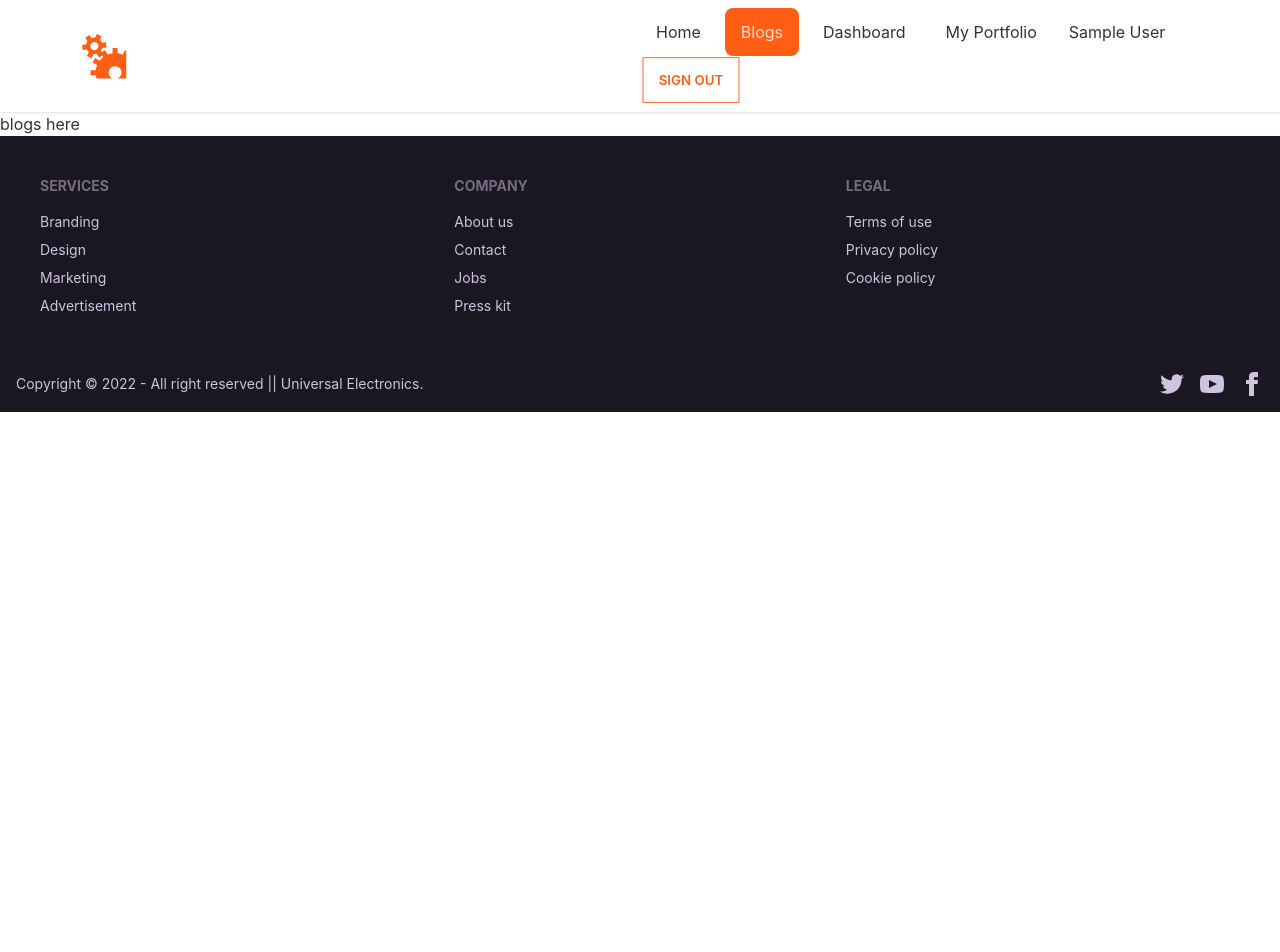
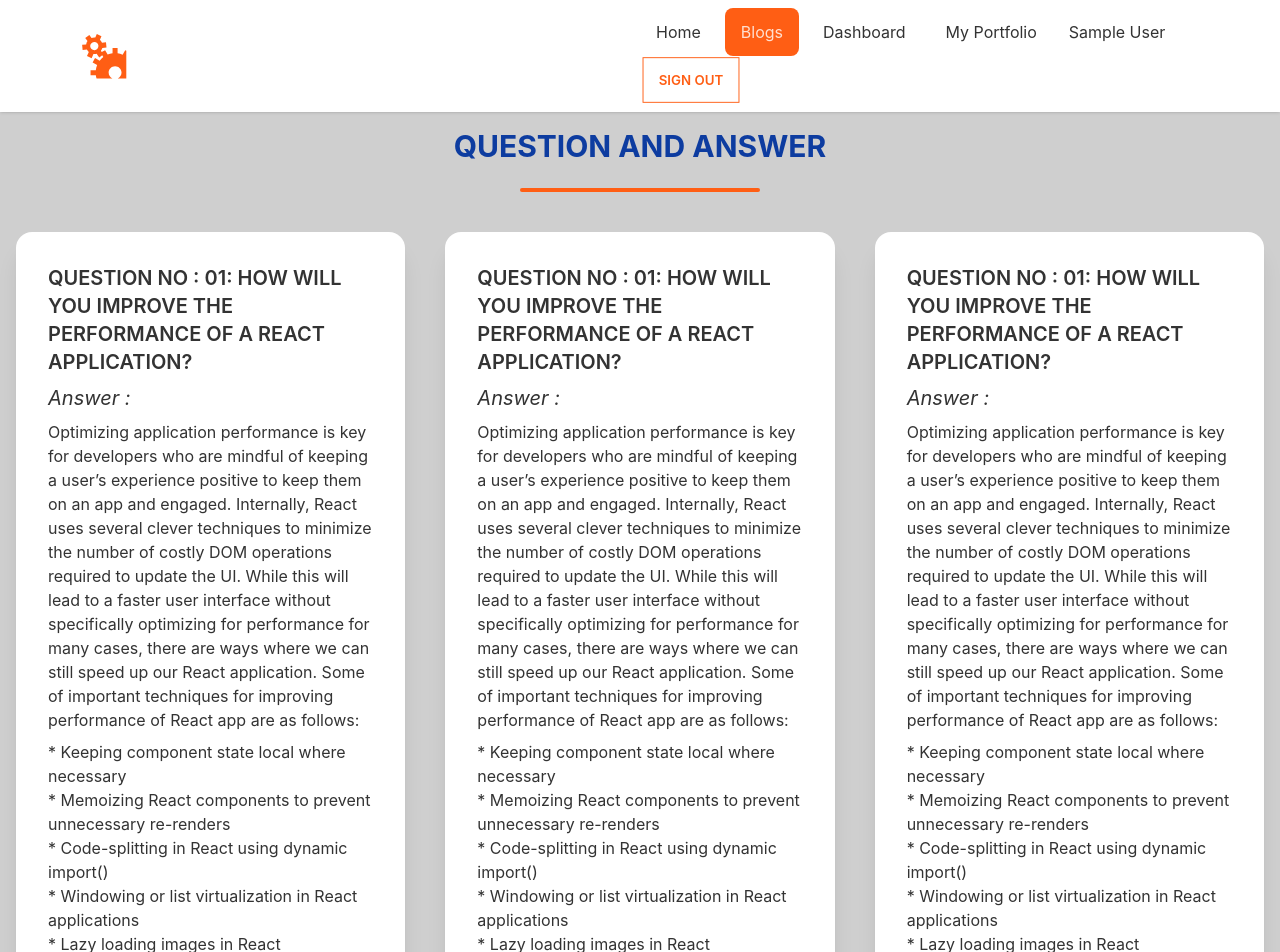
Before and after one commit to Shubratokumar/manufacturer-website-client-side, a React (Create React App) app: page /blogs in a window 1280 px wide. Shown: the top 952 px of the page. Before the commit the page ends 800 px from the top, so only its background shows below. Built offline with nearby package versions, Linux system fonts and the light colour scheme; no server answers; sample sign-in values are in the browser's storage.

Commit message:
Blogs section added

```diff
--- a/src/Pages/Blogs/BLogs.js
+++ b/src/Pages/Blogs/BLogs.js
@@ -2,9 +2,104 @@ import React from 'react';
 
 const BLogs = () => {
     return (
-        <div>
-            blogs here
-        </div>
+        <section className='bg-base-300 p-4'>
+            <h2 className='text-3xl font-bold text-secondary text-center uppercase '> question and answer </h2>
+            <div class="flex mt-6 justify-center">
+                <div class="w-60 h-1 rounded-full bg-primary inline-flex"></div>
+            </div>
+            <div className='grid sm:grid-cols-1 md:grid-cols-2 lg:grid-cols-3 gap-10 mt-10' >
+                <div className="card lg:max-w-lg bg-base-100 shadow-xl mb-20">
+                    <div className="card-body ">
+                        <h2 className="card-title uppercase ">Question No : 01: How will you improve the performance of a React Application? </h2>
+                        <p className="italic text-xl">Answer : </p>
+                        <p> Optimizing application performance is key for developers who are mindful of keeping a user’s experience positive to keep them on an app and engaged. Internally, React uses several clever techniques to minimize the number of costly DOM operations required to update the UI. While this will lead to a faster user interface without specifically optimizing for performance for many cases, there are ways where we can still speed up our React application. Some of important techniques for improving performance of React app are as follows:
+                        </p>
+                        <ul>
+                            <li>* Keeping component state local where necessary</li>
+                            <li>* Memoizing React components to prevent unnecessary re-renders</li>
+                            <li>* Code-splitting in React using dynamic import()</li>
+                            <li>* Windowing or list virtualization in React applications</li>
+                            <li>* Lazy loading images in React</li>
+                        </ul>
+                    </div>
+                </div>
+                <div className="card lg:max-w-lg bg-base-100 shadow-xl mb-20">
+                    <div className="card-body ">
+                        <h2 className="card-title uppercase ">Question No : 01: How will you improve the performance of a React Application? </h2>
+                        <p className="italic text-xl">Answer : </p>
+                        <p> Optimizing application performance is key for developers who are mindful of keeping a user’s experience positive to keep them on an app and engaged. Internally, React uses several clever techniques to minimize the number of costly DOM operations required to update the UI. While this will lead to a faster user interface without specifically optimizing for performance for many cases, there are ways where we can still speed up our React application. Some of important techniques for improving performance of React app are as follows:
+                        </p>
+                        <ul>
+                            <li>* Keeping component state local where necessary</li>
+                            <li>* Memoizing React components to prevent unnecessary re-renders</li>
+                            <li>* Code-splitting in React using dynamic import()</li>
+                            <li>* Windowing or list virtualization in React applications</li>
+                            <li>* Lazy loading images in React</li>
+                        </ul>
+                    </div>
+                </div>
+                <div className="card lg:max-w-lg bg-base-100 shadow-xl mb-20">
+                    <div className="card-body ">
+                        <h2 className="card-title uppercase ">Question No : 01: How will you improve the performance of a React Application? </h2>
+                        <p className="italic text-xl">Answer : </p>
+                        <p> Optimizing application performance is key for developers who are mindful of keeping a user’s experience positive to keep them on an app and engaged. Internally, React uses several clever techniques to minimize the number of costly DOM operations required to update the UI. While this will lead to a faster user interface without specifically optimizing for performance for many cases, there are ways where we can still speed up our React application. Some of important techniques for improving performance of React app are as follows:
+                        </p>
+                        <ul>
+                            <li>* Keeping component state local where necessary</li>
+                            <li>* Memoizing React components to prevent unnecessary re-renders</li>
+                            <li>* Code-splitting in React using dynamic import()</li>
+                            <li>* Windowing or list virtualization in React applications</li>
+                            <li>* Lazy loading images in React</li>
+                        </ul>
+                    </div>
+                </div>
+                <div className="card lg:max-w-lg bg-base-100 shadow-xl mb-20">
+                    <div className="card-body ">
+                        <h2 className="card-title uppercase ">Question No : 01: How will you improve the performance of a React Application? </h2>
+                        <p className="italic text-xl">Answer : </p>
+                        <p> Optimizing application performance is key for developers who are mindful of keeping a user’s experience positive to keep them on an app and engaged. Internally, React uses several clever techniques to minimize the number of costly DOM operations required to update the UI. While this will lead to a faster user interface without specifically optimizing for performance for many cases, there are ways where we can still speed up our React application. Some of important techniques for improving performance of React app are as follows:
+                        </p>
+                        <ul>
+                            <li>* Keeping component state local where necessary</li>
+                            <li>* Memoizing React components to prevent unnecessary re-renders</li>
+                            <li>* Code-splitting in React using dynamic import()</li>
+                            <li>* Windowing or list virtualization in React applications</li>
+                            <li>* Lazy loading images in React</li>
+                        </ul>
+                    </div>
+                </div>
+                <div className="card lg:max-w-lg bg-base-100 shadow-xl mb-20">
+                    <div className="card-body ">
+                        <h2 className="card-title uppercase ">Question No : 01: How will you improve the performance of a React Application? </h2>
+                        <p className="italic text-xl">Answer : </p>
+                        <p> Optimizing application performance is key for developers who are mindful of keeping a user’s experience positive to keep them on an app and engaged. Internally, React uses several clever techniques to minimize the number of costly DOM operations required to update the UI. While this will lead to a faster user interface without specifically optimizing for performance for many cases, there are ways where we can still speed up our React application. Some of important techniques for improving performance of React app are as follows:
+                        </p>
+                        <ul>
+                            <li>* Keeping component state local where necessary</li>
+                            <li>* Memoizing React components to prevent unnecessary re-renders</li>
+                            <li>* Code-splitting in React using dynamic import()</li>
+                            <li>* Windowing or list virtualization in React applications</li>
+                            <li>* Lazy loading images in React</li>
+                        </ul>
+                    </div>
+                </div>
+                <div className="card lg:max-w-lg bg-base-100 shadow-xl mb-20">
+                    <div className="card-body ">
+                        <h2 className="card-title uppercase ">Question No : 01: How will you improve the performance of a React Application? </h2>
+                        <p className="italic text-xl">Answer : </p>
+                        <p> Optimizing application performance is key for developers who are mindful of keeping a user’s experience positive to keep them on an app and engaged. Internally, React uses several clever techniques to minimize the number of costly DOM operations required to update the UI. While this will lead to a faster user interface without specifically optimizing for performance for many cases, there are ways where we can still speed up our React application. Some of important techniques for improving performance of React app are as follows:
+                        </p>
+                        <ul>
+                            <li>* Keeping component state local where necessary</li>
+                            <li>* Memoizing React components to prevent unnecessary re-renders</li>
+                            <li>* Code-splitting in React using dynamic import()</li>
+                            <li>* Windowing or list virtualization in React applications</li>
+                            <li>* Lazy loading images in React</li>
+                        </ul>
+                    </div>
+                </div>
+            </div>
+        </section>
     );
 };
 
--- a/src/Pages/Dashboard/ManageOrders.js
+++ b/src/Pages/Dashboard/ManageOrders.js
@@ -30,7 +30,6 @@ const ManageOrders = () => {
               <th>Price (each)</th>
               <th>User Name</th>
               <th>Email</th>
-              <th>Address</th>
               <th>Contact Number</th>
               <th>Payment Status</th>
               <th>Product Status</th>
@@ -39,7 +38,7 @@ const ManageOrders = () => {
           <tbody>
             {orders?.map((order, index) => (
               <OrdersRow
-              product={order}
+              order={order}
               key={order._id}
               index={index}
               refetch={refetch}
--- a/src/Pages/Dashboard/OrdersRow.js
+++ b/src/Pages/Dashboard/OrdersRow.js
@@ -1,13 +1,19 @@
 import React from "react";
 
 const OrdersRow = ({order, index, refetch}) => {
-    const {name, email} = order;
+    const {name, userEmail, orderQuantity, price, phoneNumber, userName} = order;
     refetch()
   return (
     <tr className="hover">
       <th>{index + 1}</th>
       <td>{name}</td>
-      <td>{email}</td>
+      <td>{orderQuantity}</td>
+      <td>{price}</td>
+      <td>{userName}</td>
+      <td>{userEmail}</td>
+      <td>{phoneNumber}</td>
+      <td></td>
+      <td></td>
     </tr>
   );
 };
```
Also changed, not shown: src/Pages/Dashboard/AddAReview.js (+10 -12 lines).
